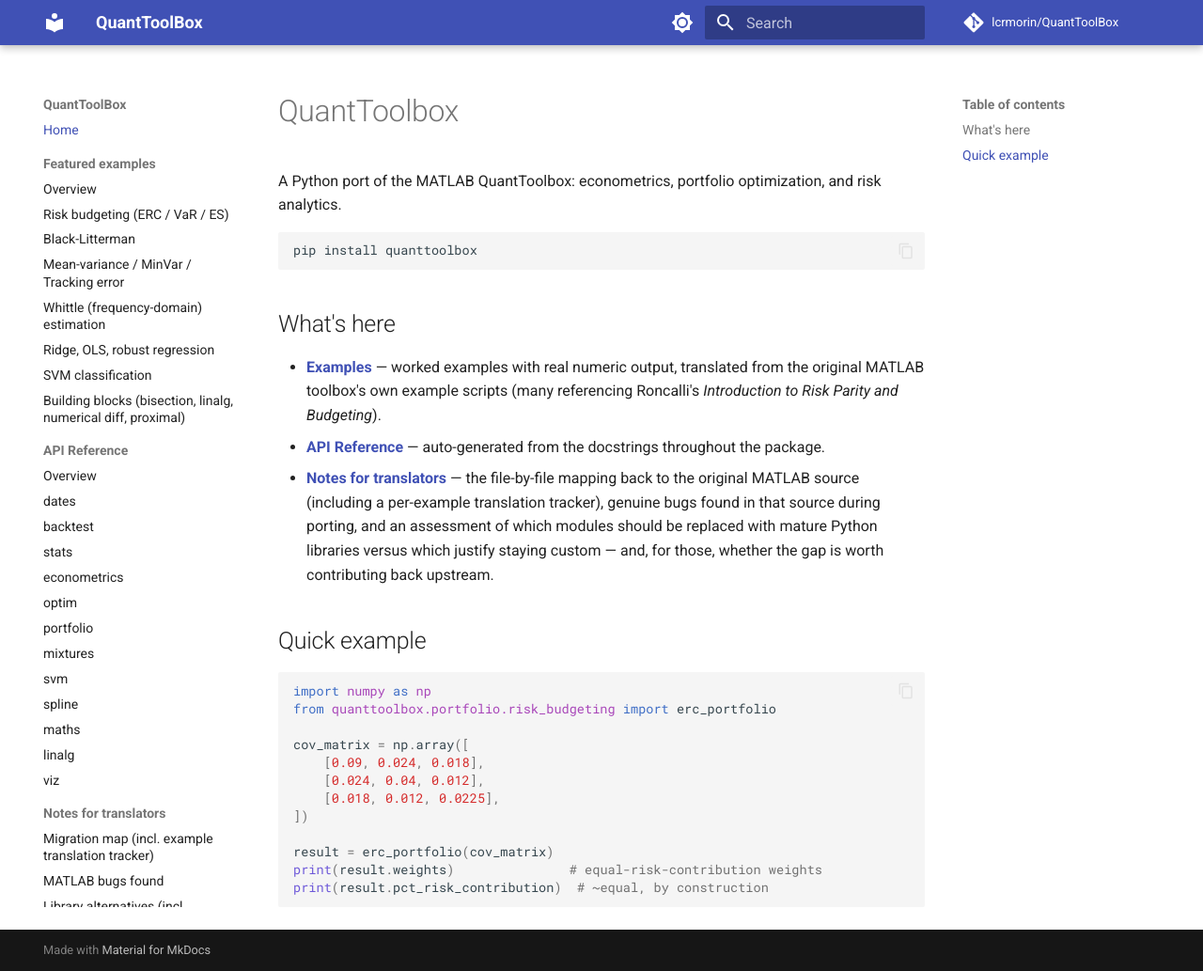
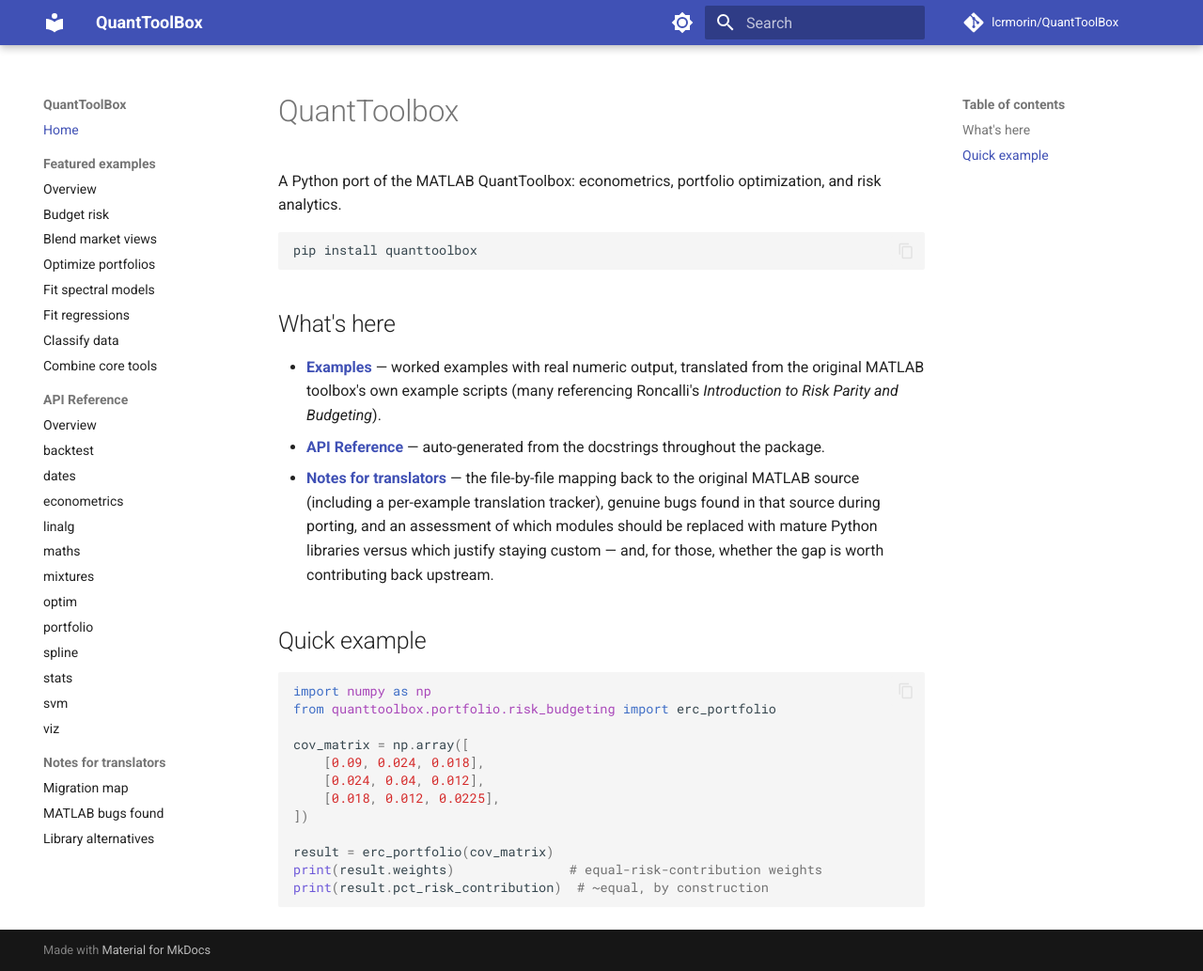
Before and after one commit to lcrmorin/QuantToolBox, an MkDocs documentation site: the page built from docs/index.md, in a window 1280 px wide and 1033 px high. Shown: the whole window at 94% size. Built offline with MkDocs 1.6.1 and Material for MkDocs 9.7.7, drawn with Linux system fonts in a browser that asks for light colours; comment, search, counter and statistics services are not loaded.

Commit message:
docs: simplify featured-example titles, alphabetize API reference nav, trim notes-for-translators titles

```diff
--- a/mkdocs.yml
+++ b/mkdocs.yml
@@ -52,28 +52,28 @@
   - Home: index.md
   - Featured examples:
       - Overview: examples/index.md
-      - Risk budgeting (ERC / VaR / ES): examples/risk_budgeting.md
-      - Black-Litterman: examples/black_litterman.md
-      - Mean-variance / MinVar / Tracking error: examples/mean_variance.md
-      - Whittle (frequency-domain) estimation: examples/whittle.md
-      - Ridge, OLS, robust regression: examples/regression.md
-      - SVM classification: examples/svm.md
-      - Building blocks (bisection, linalg, numerical diff, proximal): examples/building_blocks.md
+      - Budget risk: examples/risk_budgeting.md
+      - Blend market views: examples/black_litterman.md
+      - Optimize portfolios: examples/mean_variance.md
+      - Fit spectral models: examples/whittle.md
+      - Fit regressions: examples/regression.md
+      - Classify data: examples/svm.md
+      - Combine core tools: examples/building_blocks.md
   - API Reference:
       - Overview: api/index.md
+      - backtest: api/backtest.md
       - dates: api/dates.md
-      - backtest: api/backtest.md
-      - stats: api/stats.md
       - econometrics: api/econometrics.md
+      - linalg: api/linalg.md
+      - maths: api/maths.md
+      - mixtures: api/mixtures.md
       - optim: api/optim.md
       - portfolio: api/portfolio.md
-      - mixtures: api/mixtures.md
+      - spline: api/spline.md
+      - stats: api/stats.md
       - svm: api/svm.md
-      - spline: api/spline.md
-      - maths: api/maths.md
-      - linalg: api/linalg.md
       - viz: api/viz.md
   - Notes for translators:
-      - Migration map (incl. example translation tracker): migration_map.md
+      - Migration map: migration_map.md
       - MATLAB bugs found: matlab_bugs_found.md
-      - Library alternatives (incl. upstreaming candidates): library_alternatives.md
+      - Library alternatives: library_alternatives.md
```
